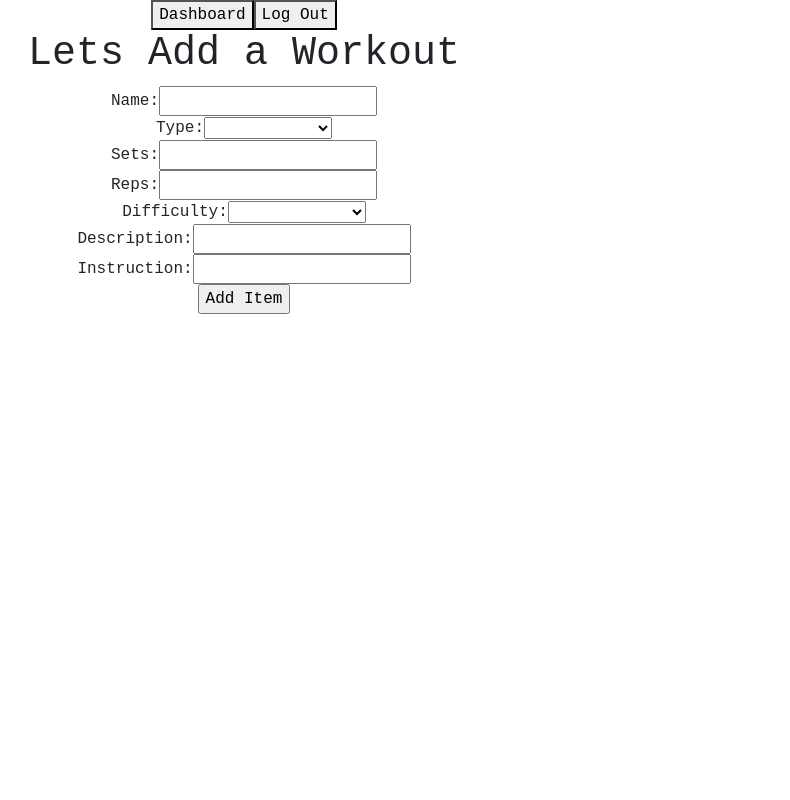
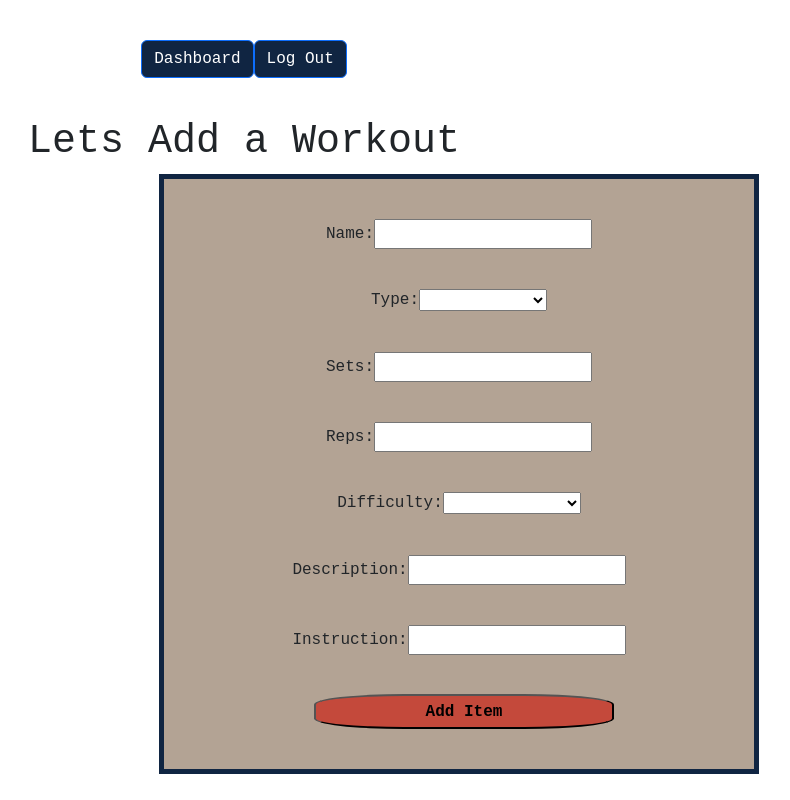
Before and after one commit to cfrustol/workoutBuddy, a React (Create React App) app in the folder client/: page /workout/add in a window 1280 px wide. Shown: the whole page, without its empty margins (396-1186 px from the left). Built offline with nearby package versions, Linux system fonts and the light colour scheme.

Commit message:
added css

```diff
--- a/client/src/App.css
+++ b/client/src/App.css
@@ -1,6 +1,6 @@
 .App {
   text-align: center;
-  font-family: 'Courier New', monospace;
+  font-family: "Courier New", monospace;
 }
 
 .App-logo {
@@ -38,15 +38,12 @@
   }
 }
 
-
-
-
 table {
   font-family: arial, sans-serif;
   border-collapse: collapse;
   width: 100%;
 }
-th{
+th {
   text-align: center;
   padding: 10px;
   border-bottom: 2px solid black;
@@ -63,37 +60,35 @@ tr:nth-child(even) {
 .about {
   margin-top: 80px;
   margin-bottom: 3px;
-  border: solid #102542 2px ;
+  border: solid #102542 2px;
   background: #b3a394;
 }
-.login{
+.login {
   width: 400px;
   background-color: #cdd7d6;
   margin-left: 650px;
   margin-top: 3px;
-  border: solid #102542 5px ;
+  border: solid #102542 5px;
 }
-.regi{
+.regi {
   width: 400px;
   margin-left: 650px;
   margin-top: 20px;
   flex-direction: column;
-  border: solid #102542 5px ;
+  border: solid #102542 5px;
   background-color: #cdd7d6;
-
 }
 
-#rbtn{
+#rbtn {
   margin-top: 10px;
   background-color: #102542;
- background: #b3a394;
+  background: #b3a394;
 }
 
-#lbtn{
+#lbtn {
   background-color: #102542;
- background: #b3a394;
- margin-top: 10px;
-
+  background: #b3a394;
+  margin-top: 10px;
 }
 
 .header {
@@ -105,18 +100,15 @@ tr:nth-child(even) {
 }
 
 #dash {
-
   width: 950px;
-  margin-left: 350px;
+  margin-left: 450px;
 }
-
 
 #add {
   background-color: #102542;
   margin-left: 600px;
   margin-top: 20px;
   margin-bottom: 20px;
-
 }
 
 #logout {
@@ -124,7 +116,9 @@ tr:nth-child(even) {
   /* margin-left: 950px; */
   margin-top: 20px;
   margin-bottom: 20px;
-
+}
+.head {
+  background-color: #cdd7d6;
 }
 
 #addwork {
@@ -132,10 +126,19 @@ tr:nth-child(even) {
   flex-direction: column;
   justify-content: space-evenly;
   margin-left: 555px;
-  border: solid #102542 5px ;
+  border: solid 5px #102542;
+  background-color: #b3a394;
   width: 600px;
   height: 600px;
-
+}
+#letsAdd {
+  margin-top: 20px;
+}
+#abtn {
+  margin-top: 20px;
+}
+#dbbtn {
+  background-color: #102542;
 }
 
 #create {
@@ -143,6 +146,42 @@ tr:nth-child(even) {
   height: 35px;
   border-radius: 30%;
   margin-left: 150px;
-  text-decoration-style: double;
+  background-color: #c4493b;
+  font-weight: 600;
+}
 
+#viewW {
+  margin-top: 20px;
+  font-size: larger;
+  font-weight: 700;
+  border: solid 5px #102542;
+  width: 550px;
+  margin-left: 700px;
+  padding: 40px;
 }
+
+#editb {
+  background-color: #102542;
+}
+
+#dletb {
+  background-color: #102542;
+}
+
+#editp {
+  margin-top: 20px;
+  display: flex;
+  flex-direction: column;
+  justify-content: space-around;
+  margin-left: 555px;
+  border: solid 5px #102542;
+  background-color: #b3a394;
+  width: 600px;
+  height: 500px;
+}
+#editf {
+  border-radius: 30%;
+  margin-left: 150px;
+  font-weight: 550;
+  background-color: #c4493b;
+}
--- a/client/src/components/AddWorkout.js
+++ b/client/src/components/AddWorkout.js
@@ -3,6 +3,8 @@ import { useState, useContext} from 'react';
 import axios from 'axios';
 import { useNavigate } from 'react-router-dom';
 import { UserContext } from '../context/UserContextProvider';
+import Form from 'react-bootstrap/Form';
+import Button from 'react-bootstrap/Button';
 
 const WorkoutAdd = () => {
     const {state, dispatch} = useContext(UserContext)
@@ -98,15 +100,15 @@ const WorkoutAdd = () => {
 
 
 return (
-    <div>
-        <div >
-        <button onClick={()=>navigate(`/dashboard`)} >Dashboard</button>
-            <button onClick={handleLogout} >Log Out</button>
+    <div >
+        <div id="abtn">
+        <Button id="dbbtn"onClick={()=>navigate(`/dashboard`)} >Dashboard</Button>
+            <Button id="logout" onClick={handleLogout} >Log Out</Button>
         </div>
-    <div  >
+    <div id="letsAdd" >
     <div >
     <h1>Lets Add a Workout {state.name}  </h1>
-        <form onSubmit={ SubmitWorkout } className='MainSell'>
+        <Form id="addwork" onSubmit={ SubmitWorkout } className='MainSell'>
 
         {errors.name ? <p style={{color:"red"}}>{errors.name.message}</p>:null}
         <div> {/*name*/}
@@ -134,16 +136,18 @@ return (
             <label>Reps: </label>
             <input type="number" onChange={ handleReps } value={reps}/>
         </div>
+        <div>
         {errors.price ? <p style={{color:"red"}}>{errors.price.message}</p>:null}
         <label>Difficulty: </label>
         <select name="" id="" onChange={ handleDifficulty}>
-            <option value="" ></option>
+            <option value=""></option>
                 {
                     difficult.map((item,idx)=>(
                         <option key = {idx} value={item}>{item}</option>
                     ))
                 }
             </select>
+            </div>
         <div>
             <label>Description: </label>
             <input type="text" onChange={ handleDescription }  value={description}/>
@@ -153,8 +157,8 @@ return (
             <input type="text" onChange={ handleInstruction }  value={instruction}/>
         </div>
 
-        <input type="submit" value="Add Item" />
-        </form>
+        <input id="create" type="submit" value="Add Item" />
+        </Form>
     </div>
     </div>
     </div>
--- a/client/src/components/Dashboard.js
+++ b/client/src/components/Dashboard.js
@@ -33,11 +33,11 @@ const Dashboard = () => {
 
     <div className="">
       <div className="">
-        <Button onClick={()=>navigate(`/workout/add`)} >Add Workout</Button>
+        <Button id="add" onClick={()=>navigate(`/workout/add`)} >Add Workout</Button>
         <Button id="logout" onClick={handleLogout}>Log Out</Button>
       </div>
-      <table className="">
-            <thead className=" ">
+      <Table id="dash" striped bordered hover>
+            <thead className=" head">
                 <tr className="">
                     <th scope=''>Name</th>
                     <th scope=''>Goal</th>
@@ -60,7 +60,7 @@ const Dashboard = () => {
                 ))
               }
             </tbody>
-        </table>
+        </Table>
     </div>
 
   )
--- a/client/src/components/EditWorkout.js
+++ b/client/src/components/EditWorkout.js
@@ -3,6 +3,7 @@ import { useState,useEffect, useContext } from 'react';
 import axios from 'axios';
 import {useNavigate,useParams} from 'react-router-dom';
 import { UserContext } from '../context/UserContextProvider';
+import Button from 'react-bootstrap/Button';
 
 
 const EditWorkout = () => {
@@ -121,12 +122,12 @@ const EditWorkout = () => {
         return (
         <div>
             <div >
-                <button onClick={()=>navigate(`/dashboard`)} >Dashboard</button>
-                <button onClick={handleLogout} >Log Out</button>
+                <Button id="dbbtn" onClick={()=>navigate(`/dashboard`)} >Dashboard</Button>
+                <Button id="logout" onClick={handleLogout} >Log Out</Button>
             </div>
         <div>
-            <div>
-            <h1>Workout Name: {name}</h1>
+            <div id="editp">
+            <h2>Workout Name: {name}</h2>
                 <form onSubmit={ SubmitWorkout } className=''>
                 <div>
                     <label htmlFor="">Exercise Name</label>
@@ -174,7 +175,7 @@ const EditWorkout = () => {
                     <input type="text" onChange={ handleInstruction }  value={instruction}/>
                 </div>
 
-                <input type="submit" value="Finish Edit" />
+                <input id="editf"type="submit" value="Finish Edit" />
                 </form>
             </div>
             </div>
--- a/client/src/components/ViewWorkout.js
+++ b/client/src/components/ViewWorkout.js
@@ -2,6 +2,7 @@ import axios from 'axios'
 import {UserContext} from '../context/UserContextProvider'
 import {useEffect,useState,useContext} from 'react'
 import {Link,useParams,useNavigate } from 'react-router-dom'
+import Button from 'react-bootstrap/Button';
 
 const ItemView = () => {
 
@@ -44,10 +45,10 @@ const ItemView = () => {
 return (
     <div>
         <div >
-            <button onClick={()=>navigate(`/dashboard`)} >Dashboard</button>
-            <button onClick={handleLogout} >Log Out</button>
+            <Button id="dbbtn" onClick={()=>navigate(`/dashboard`)} >Dashboard</Button>
+            <Button id="logout" onClick={handleLogout} >Log Out</Button>
         </div>
-        <div >
+        <div id="viewW" >
             <p>Name: {workout.name}</p>
             <p>Difficulty: {workout.difficulty}</p>
             <p>Goal Type: {workout.goal}</p>
@@ -55,8 +56,8 @@ return (
             <p>Reps: {workout.reps}</p>
             <p>Description: {workout.description}</p>
             <p>Instruction: {workout.instruction}</p>
-            <Link to={`/workout/edit/${workout._id}`}><button>Edit</button></Link>
-            <button onClick={handleDelete}>Delete</button>
+            <Link  to={`/workout/edit/${workout._id}`}><Button id="editb">Edit</Button></Link>
+            <Button id="dletb" onClick={handleDelete}>Delete</Button>
         </div>
     </div>
 )
```
